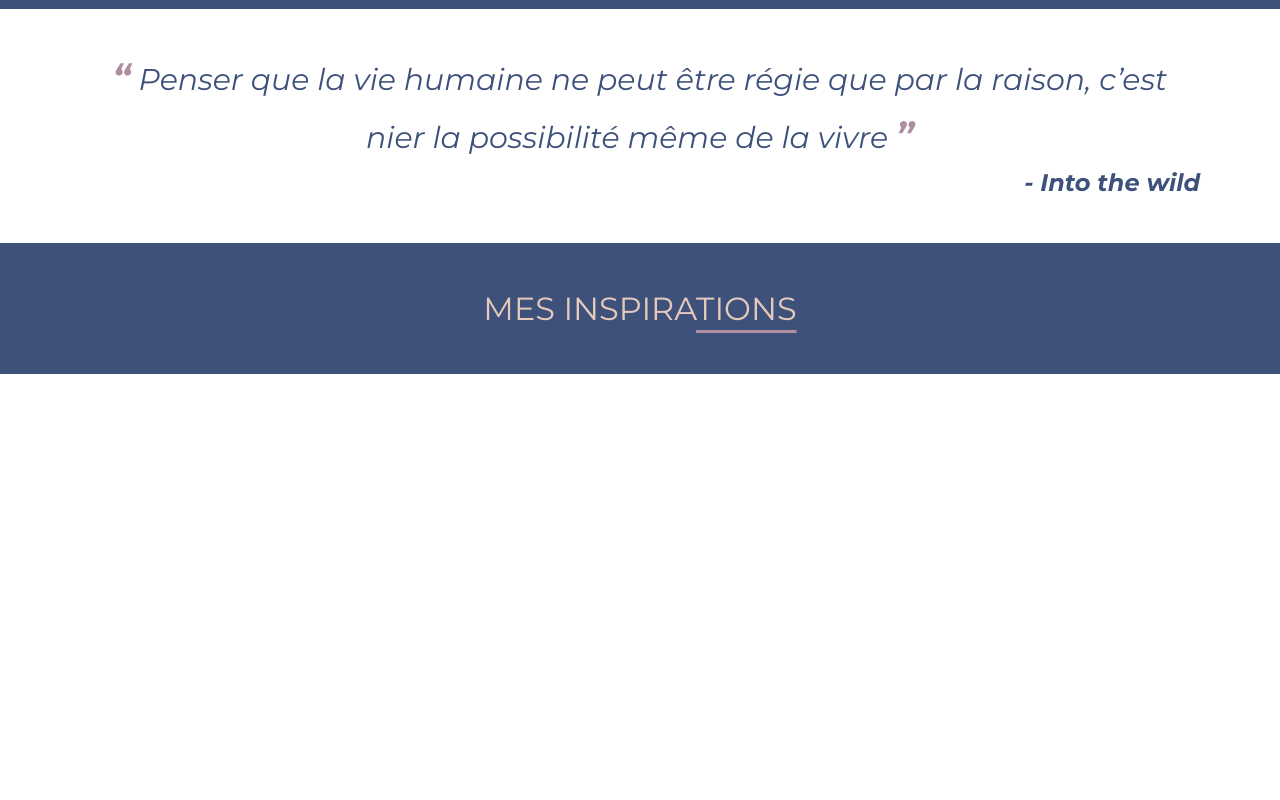
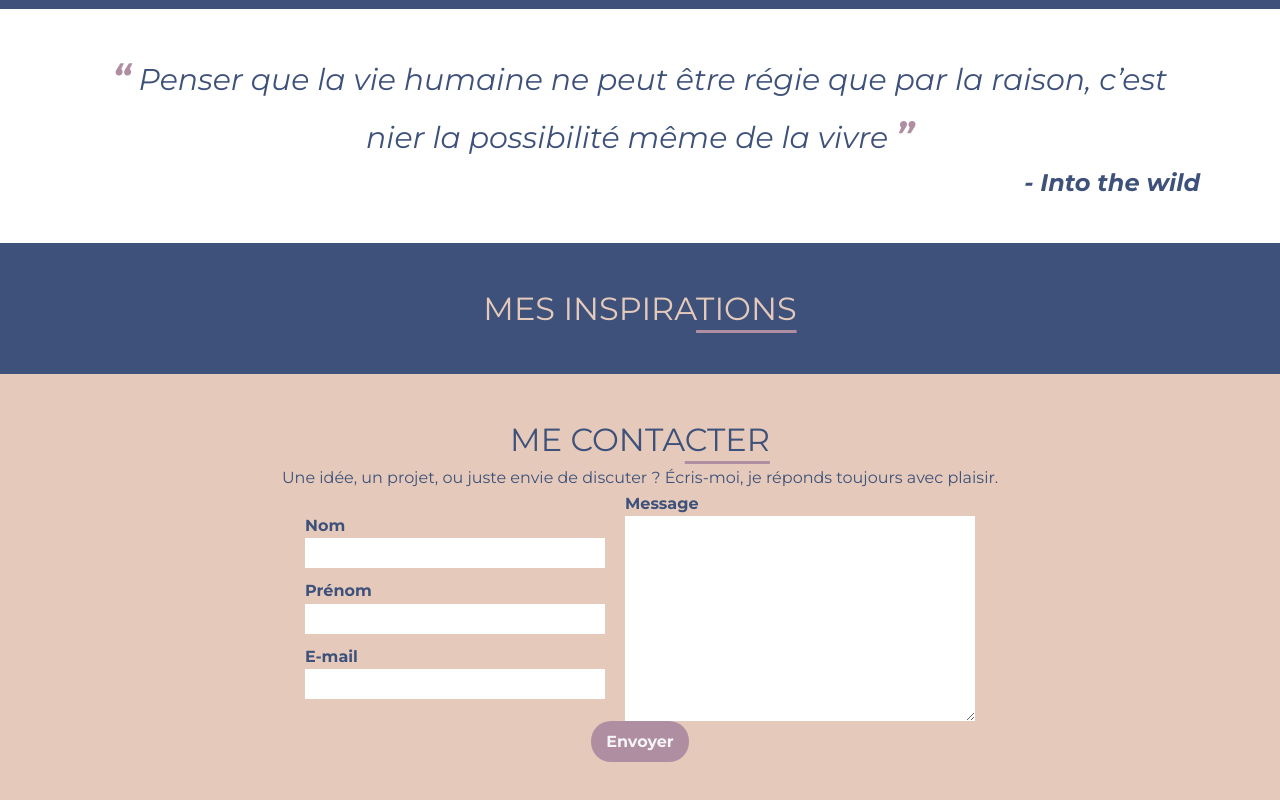
Before and after one commit to Karolpz/david-charancon, a React (Vite) app: page / in a window 1280 px wide. Shown: the part 974-1774 px from the top of the page. Before the commit the page ends 1348 px from the top, so only its background shows below. Built offline with nearby package versions, Linux system fonts and the light colour scheme.

Commit message:
form creation

```diff
--- a/index.html
+++ b/index.html
@@ -12,6 +12,8 @@
 
     <title>David Charançon | Réalisateur</title>
 
+    <script src="https://challenges.cloudflare.com/turnstile/v0/api.js" async defer></script>
+
   </head>
 
   <body>
--- a/package.json
+++ b/package.json
@@ -14,6 +14,7 @@
     "@headlessui/react": "^2.2.7",
     "@heroicons/react": "^2.2.0",
     "@tailwindcss/vite": "^4.1.12",
+    "emailjs-com": "^3.2.0",
     "react": "^19.1.1",
     "react-dom": "^19.1.1"
   },
--- a/src/components/Button/index.jsx
+++ b/src/components/Button/index.jsx
@@ -1,8 +1,10 @@
 import React from 'react'
 
-const Button = ({text}) => {
+const Button = ({ text, type = "button", className = "", ...props }) => {
   return (
-    <button className="btn">{text}</button>
+    <button type={type} className={`btn ${className}`} {...props}>
+      {text}
+    </button>
   )
 }
 
--- /dev/null
+++ b/src/components/Field/index.jsx
@@ -0,0 +1,28 @@
+import React from 'react'
+
+export const FIELD_TYPES = {
+    INPUT: 1,
+    TEXTAREA: 2
+}
+
+const Field = ({ label, textlabel, type, id, value, onChange, name, placeholder, inputType }) => {
+    switch (type) {
+        case FIELD_TYPES.INPUT:
+            return (
+                <div className="fieldInput">
+                    <label htmlFor={label}>{textlabel}</label>
+                    <input type={inputType} id={id} value={value} onChange={onChange} name={name} placeholder={placeholder} required />
+                </div>
+            );
+        case FIELD_TYPES.TEXTAREA:
+            return (
+                <div className="fieldTextarea">
+                    <label htmlFor={label}>{textlabel}</label>
+                    <textarea id={id} name={name} value={value} onChange={onChange} placeholder={placeholder} rows='8' required />
+                </div>
+            );
+    }
+
+}
+
+export default Field
--- /dev/null
+++ b/src/components/Field/index.scss
@@ -0,0 +1,18 @@
+.fieldInput,
+.fieldTextarea {
+    display: flex;
+    flex-direction: column;
+
+}
+
+.fieldInput input {
+    height: 30px;
+    width: 300px;
+
+}
+
+.fieldTextarea textarea {
+    width: 350px;
+    padding: 0 5px;
+
+}
--- /dev/null
+++ b/src/layouts/Form/index.jsx
@@ -0,0 +1,125 @@
+import React, { useState, useRef } from 'react'
+import Field, { FIELD_TYPES } from '../../components/Field'
+import emailjs from "emailjs-com"
+import Button from '../../components/Button'
+
+const Form = () => {
+    const [messageStatus, setMessageStatus] = useState('')
+    const [formData, setFormData] = useState({
+        prenom: '',
+        nom: '',
+        email: '',
+        message: ''
+    })
+    const [captchaToken, setCaptchaToken] = useState(null)
+    const formReset = useRef()
+    const captchaRef = useRef()
+    const [showCaptcha, setShowCaptcha] = useState(false)
+
+    const handleChange = (event) => {
+        setFormData({
+            ...formData,
+            [event.target.name]: event.target.value
+        });
+    }
+
+    const handleFocusForm = () => {
+        if (!showCaptcha) setShowCaptcha(true)
+    }
+
+    const handleSubmit = (event) => {
+        event.preventDefault()
+
+        if (!captchaToken) {
+            setMessageStatus("Merci de valider le captcha avant d’envoyer.")
+            return
+        }
+
+        const dataToSend = {
+            ...formData,
+            'h-captcha-response': captchaToken
+        }
+
+        emailjs.init('KUgA4JMsoQ82S_jn-')
+
+        emailjs.send('service_carolo', 'template_7q7eo65', dataToSend).then(
+            () => {
+                setMessageStatus('Message envoyé avec succès !')
+                formReset.current.reset()
+                setCaptchaToken(null)
+                if (captchaRef.current) {
+                    captchaRef.current.reset()
+                }
+            },
+            (error) => {
+                setMessageStatus("Échec lors de l’envoi.")
+                console.log('Erreur : ', error)
+            }
+        )
+    }
+
+    return (
+        <section className='form'>
+            <h2 className='form__title'>ME CONTA<span>CTER</span></h2>
+            <p className='form__subtitle'>Une idée, un projet, ou juste envie de discuter ? Écris-moi, je réponds toujours avec plaisir.</p>
+            <form className='form__content' onSubmit={handleSubmit} method="POST" ref={formReset} onFocus={handleFocusForm}>
+                <div className="row">
+                    <div className="col">
+                        <Field
+                            type={FIELD_TYPES.INPUT}
+                            inputType='text'
+                            label='nom'
+                            textlabel='Nom'
+                            id='nom'
+                            name='nom'
+                            onChange={handleChange}
+                        />
+                        <Field
+                            type={FIELD_TYPES.INPUT}
+                            inputType='text'
+                            label='prenom'
+                            textlabel='Prénom'
+                            id='prenom'
+                            name='prenom'
+                            onChange={handleChange}
+                        />
+                        <Field
+                            type={FIELD_TYPES.INPUT}
+                            inputType='email'
+                            label='email'
+                            textlabel='E-mail'
+                            id='email'
+                            name='email'
+                            onChange={handleChange}
+                        />
+                    </div>
+                    <div className="col">
+                        <Field
+                            type={FIELD_TYPES.TEXTAREA}
+                            label='message'
+                            textlabel='Message'
+                            id='message'
+                            name='message'
+                            onChange={handleChange}
+                        />
+                    </div>
+                </div>
+                {showCaptcha &&
+                    <div
+                        className="cf-turnstile"
+                        data-sitekey="0x4AAAAAAB0Ojte1ssVTcVWR"
+                        data-callback={(token) => setCaptchaToken(token)}
+                    ></div>
+                }
+                <p className='form__content--message'>{messageStatus}</p>
+                <Button
+                    text="Envoyer"
+                    type="submit"
+                    className="form__content--submit"
+                />
+            </form>
+        </section>
+    )
+}
+
+export default Form
--- /dev/null
+++ b/src/layouts/Form/index.scss
@@ -0,0 +1,51 @@
+@use '../../assets/variables.scss' as *;
+@use '../../assets/mixins.scss' as *;
+
+.form {
+    background-color: $secondary-color;
+    color : $primary-color;
+    display: flex;
+    flex-direction: column;
+    padding: $padding-section-lg;
+
+    & span {
+            font-size: $size32;
+            @include underline-title;
+        }
+
+    &__title {
+        text-align: center;
+    }
+
+    & p {
+        text-align: center;
+    }
+
+    & .row {
+        font-weight: bold;
+        display: flex;
+        align-items: center;
+        gap: 20px;
+
+        @media (max-width : 1024px) {
+            flex-direction: column;
+        }
+    }
+
+    & .col {
+        display: flex;
+        flex-direction: column;
+        gap: 10px;
+    }
+
+    & .form__content {
+        display: flex;
+        flex-direction: column;
+        align-items: center;
+
+
+        @media (max-width : 1024px) {
+            flex-direction: column;
+        }
+    }
+}
--- a/src/pages/Home/index.jsx
+++ b/src/pages/Home/index.jsx
@@ -4,6 +4,7 @@
 import Projects from '../../layouts/Projects'
 import Quote from '../../layouts/Quote'
 import Inspirations from '../../layouts/Inspirations'
+import Form from '../../layouts/Form'
 
 const Home = () => {
   return (
@@ -14,6 +15,7 @@
         <Projects />
         <Quote />
         <Inspirations />
+        <Form />
     </main>
       </>
   )
--- a/src/style.scss
+++ b/src/style.scss
@@ -10,7 +10,9 @@
 @use './layouts/Projects/' as *;
 @use './layouts/Quote/' as *;
 @use './layouts/Inspirations/' as *;
+@use './layouts/Form/' as *;
 
 //COMPONENTS\\
 @use './components/NavBar/' as *;
 @use './components/Button/' as *;
+@use './components/Field/' as *;
```
Also changed, not shown: 1 other file (tests, documents, lock files or other folders).
